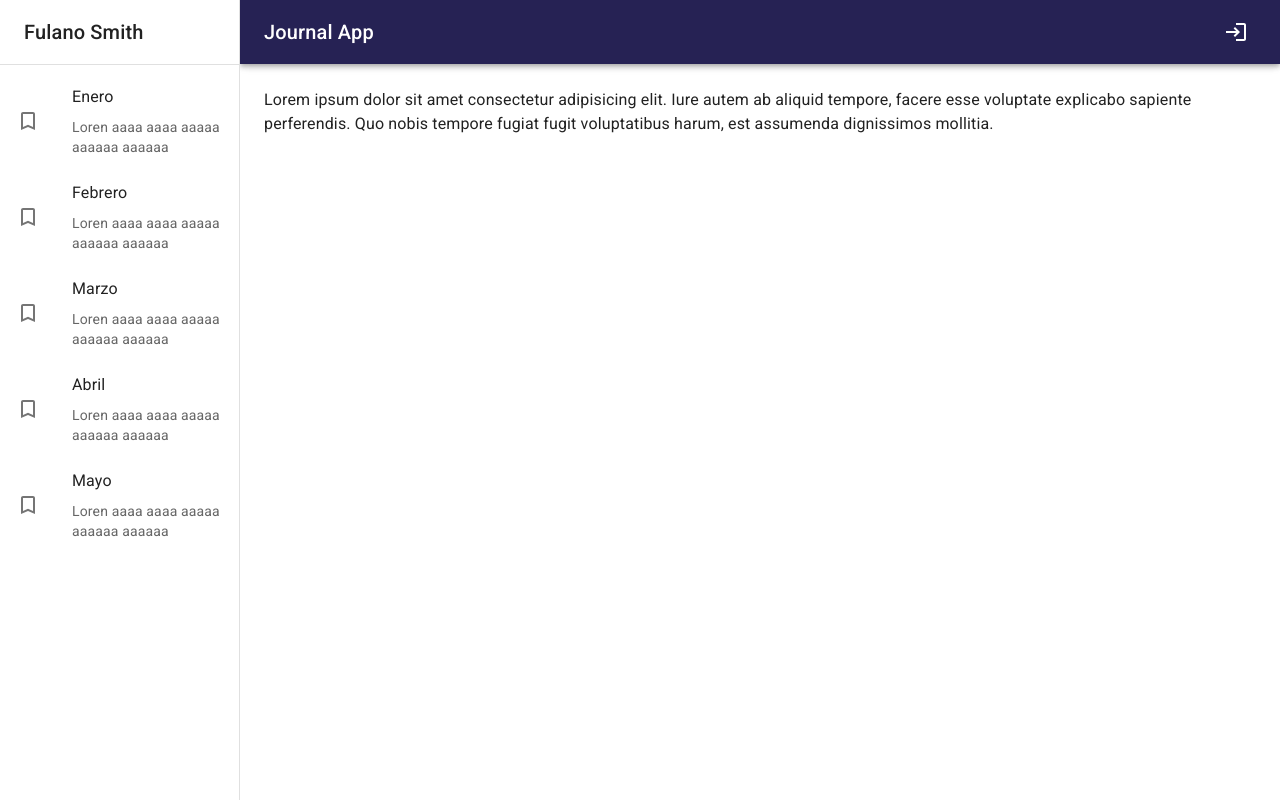
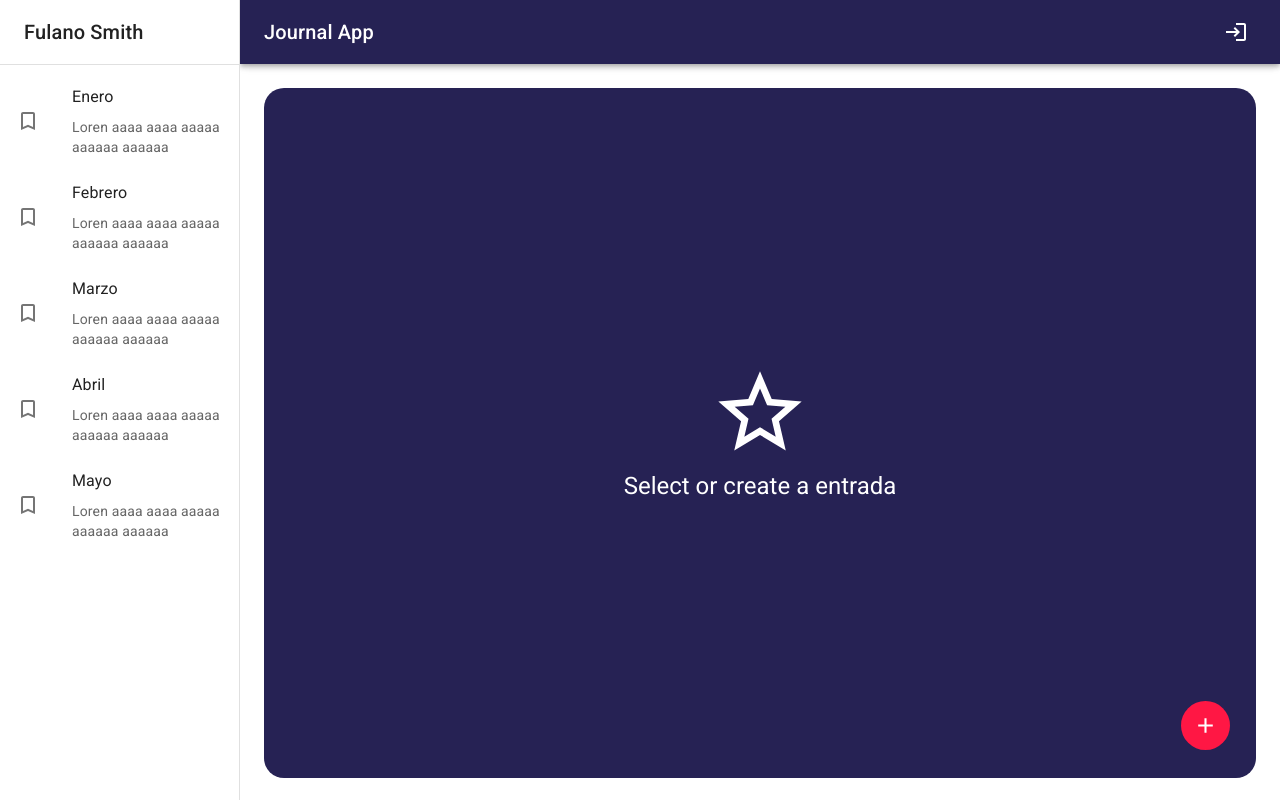
Before and after one commit to Martin-J-Larre/journal-app-react, a React (Vite) app: page / in a window 1280 px wide. Built offline with nearby package versions, Linux system fonts and the light colour scheme.

Commit message:
#5 Add Views components, ImageGallery and floating btn

```diff
--- /dev/null
+++ b/src/journal/components/ImageGallery.jsx
@@ -0,0 +1,69 @@
+import { ImageList, ImageListItem } from "@mui/material";
+
+const itemData = [
+  {
+    img: "https://images.unsplash.com/photo-1551963831-b3b1ca40c98e",
+    title: "Breakfast",
+  },
+  {
+    img: "https://images.unsplash.com/photo-1551782450-a2132b4ba21d",
+    title: "Burger",
+  },
+  {
+    img: "https://images.unsplash.com/photo-1522770179533-24471fcdba45",
+    title: "Camera",
+  },
+  {
+    img: "https://images.unsplash.com/photo-1444418776041-9c7e33cc5a9c",
+    title: "Coffee",
+  },
+  {
+    img: "https://images.unsplash.com/photo-1533827432537-70133748f5c8",
+    title: "Hats",
+  },
+  {
+    img: "https://images.unsplash.com/photo-1558642452-9d2a7deb7f62",
+    title: "Honey",
+  },
+  {
+    img: "https://images.unsplash.com/photo-1516802273409-68526ee1bdd6",
+    title: "Basketball",
+  },
+  {
+    img: "https://images.unsplash.com/photo-1518756131217-31eb79b20e8f",
+    title: "Fern",
+  },
+  {
+    img: "https://images.unsplash.com/photo-1597645587822-e99fa5d45d25",
+    title: "Mushrooms",
+  },
+  {
+    img: "https://images.unsplash.com/photo-1567306301408-9b74779a11af",
+    title: "Tomato basil",
+  },
+  {
+    img: "https://images.unsplash.com/photo-1471357674240-e1a485acb3e1",
+    title: "Sea star",
+  },
+  {
+    img: "https://images.unsplash.com/photo-1589118949245-7d38baf380d6",
+    title: "Bike",
+  },
+];
+
+export const ImageGallery = () => {
+  return (
+    <ImageList sx={{ width: "100%", height: 500 }} cols={2} rowHeight={200}>
+      {itemData.map((item) => (
+        <ImageListItem key={item.img}>
+          <img
+            src={`${item.img}?w=164&h=164&fit=crop&auto=format`}
+            srcSet={`${item.img}?w=164&h=164&fit=crop&auto=format&dpr=2 2x`}
+            alt={item.title}
+            loading="lazy"
+          />
+        </ImageListItem>
+      ))}
+    </ImageList>
+  );
+};
--- a/src/journal/components/index.js
+++ b/src/journal/components/index.js
@@ -1,2 +1,3 @@
 export * from "./Navbar";
 export * from "./Sidebar";
+export * from "./ImageGallery";
--- a/src/journal/pages/HomePage.jsx
+++ b/src/journal/pages/HomePage.jsx
@@ -1,15 +1,34 @@
-import { Typography } from "@mui/material";
+import { IconButton, Typography } from "@mui/material";
 import { HomeLayout } from "../layout/HomeLayout";
+import { NothingSelectedView } from "../views/NothingSelectedView";
+import { NoteView } from "../views/NoteView";
+import { AddOutlined } from "@mui/icons-material";
 
 export const HomePage = () => {
   return (
     <HomeLayout>
-      <Typography>
+      {/* <Typography>
         Lorem ipsum dolor sit amet consectetur adipisicing elit. Iure autem ab
         aliquid tempore, facere esse voluptate explicabo sapiente perferendis.
         Quo nobis tempore fugiat fugit voluptatibus harum, est assumenda
         dignissimos mollitia.
-      </Typography>
+      </Typography> */}
+      <NothingSelectedView />
+      {/* <NoteView /> */}
+
+      <IconButton
+        size="large"
+        sx={{
+          color: "white",
+          backgroundColor: "error.main",
+          ":hover": { backgroundColor: "error.main", opacity: 0.8 },
+          position: "fixed",
+          right: 50,
+          bottom: 50,
+        }}
+      >
+        <AddOutlined sx={{ fontSize: 25 }} />
+      </IconButton>
     </HomeLayout>
   );
 };
--- /dev/null
+++ b/src/journal/views/NoteView.jsx
@@ -0,0 +1,48 @@
+import { SaveOutlined } from "@mui/icons-material";
+import { Button, Grid, TextField, Typography } from "@mui/material";
+import React from "react";
+import { ImageGallery } from "../components";
+
+export const NoteView = () => {
+  return (
+    <Grid
+      container
+      direction="row"
+      justifyContent="space-between"
+      alignItems="center"
+      sx={{ mb: 1 }}
+    >
+      <Grid item>
+        <Typography fontSize={39} fontWeight="light">
+          July 6, 2023
+        </Typography>
+      </Grid>
+      <Grid item>
+        <Button color="primary" sx={{ padding: 1 }}>
+          <SaveOutlined sx={{ fontSize: 30, mr: 1 }} />
+          Save
+        </Button>
+      </Grid>
+      <Grid container>
+        <TextField
+          type="text"
+          variant="filled"
+          fullWidth
+          placeholder="Add a title"
+          label="Title"
+          sx={{ border: "none", mb: 1 }}
+        />
+
+        <TextField
+          type="text"
+          variant="filled"
+          fullWidth
+          multiline
+          placeholder="What happened today?"
+          minRows={5}
+        />
+      </Grid>
+      <ImageGallery />
+    </Grid>
+  );
+};
--- /dev/null
+++ b/src/journal/views/NothingSelectedView.jsx
@@ -0,0 +1,28 @@
+import { StarOutline } from "@mui/icons-material";
+import { Grid, Typography } from "@mui/material";
+
+export const NothingSelectedView = () => {
+  return (
+    <Grid
+      container
+      spacing={0}
+      direction="column"
+      alignItems="center"
+      justifyContent="center"
+      sx={{
+        minHeight: "calc(100vh - 110px)",
+        backgroundColor: "primary.main",
+        borderRadius: 5,
+      }}
+    >
+      <Grid item xs={12}>
+        <StarOutline sx={{ fontSize: 100, color: "white" }} />
+      </Grid>
+      <Grid item xs={12}>
+        <Typography color="white" variant="h5">
+          Select or create a entrada
+        </Typography>
+      </Grid>
+    </Grid>
+  );
+};
--- /dev/null
+++ b/src/journal/views/index.js
@@ -0,0 +1,2 @@
+export * from "./NothingSelectedView";
+export * from "./NoteView";
```
